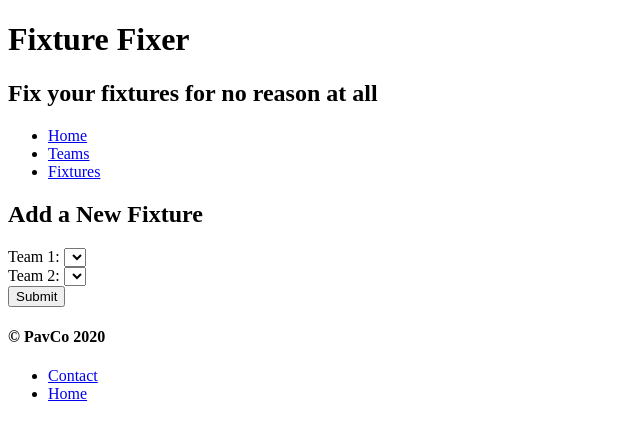
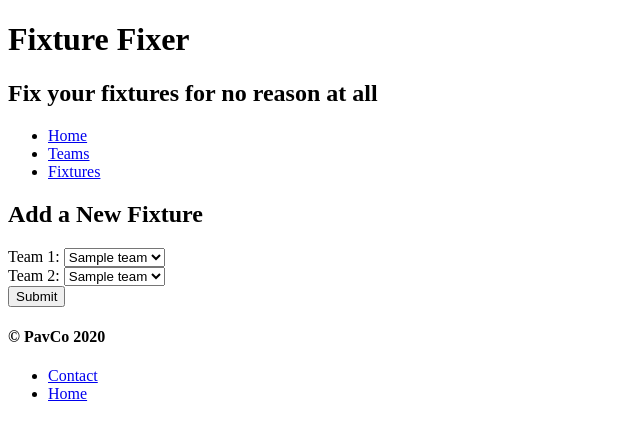
Before and after one commit to fatpav/first_project, a Flask app: page /fixtures/new in a window 1280 px wide. Shown: the top 440 px of the page, without its empty margins (0-640 px from the left). Run offline with Flask 2, Linux system fonts and the light colour scheme; a database or web service that is not in the repository returns one stand-in record (values such as "Sample title"); lists and menus that the app fills with data are empty; parts of the project's set-up code (start-up, migrations or seed data) failed here and were passed over; some libraries are stand-ins or nearby versions.

Commit message:
MVP WORKING

```diff
--- a/controllers/teams_controller.py
+++ b/controllers/teams_controller.py
@@ -2,6 +2,7 @@ from flask import Blueprint, Flask, redirect, render_template, request, url_for
 
 from models.team import Team
 import repositories.team_repository as team_repository
+import repositories.fixture_repository as fixture_repository
 
 team_blueprint = Blueprint("teams", __name__)
 
@@ -43,4 +44,5 @@ def edit_team(id):
 def show_fixtures(id):
     team = team_repository.select(id)
     fixtures = fixture_repository.show_team_fixtures(id)
-    return render_template('teams/show.html', team=team, fixtures=fixtures)
+    # import pdb; pdb.set_trace()
+    return render_template('/teams/show.html', team=team, fixtures=fixtures)
--- a/templates/fixtures/edit.html
+++ b/templates/fixtures/edit.html
@@ -22,7 +22,7 @@
     </div>
     <div>
         <label for="team2">Team 2:</label>
-        <select name="team2_id" id="team1">
+        <select name="team2_id" id="team2">
             {% for team in teams %}
             {% if team.id == fixture.team2.id %}
                 <option value="{{ team.id }}" selected>{{team.name}}</option>
--- a/templates/fixtures/index.html
+++ b/templates/fixtures/index.html
@@ -6,7 +6,8 @@
 {% for fixture in fixtures %}
 
 <section>
-    <p>{{ fixture.team1.name }} vs. {{ fixture.team2.name }} Result - {{ fixture.team1_score}} - {{fixture.team2_score}}</p>
+    <p>{{ fixture.team1.name }} vs. {{ fixture.team2.name }}
+        Result - {{ fixture.team1_score}} - {{fixture.team2_score}}</p>
     <form action="/fixtures/{{ fixture.id }}/edit" method = "POST">
     <input type="submit" value = "Edit">
     </form>
--- a/templates/fixtures/new.html
+++ b/templates/fixtures/new.html
@@ -7,9 +7,9 @@
     <div>
         <label for="team1">Team 1:</label>
         <select name="team1_id" id="team1">
-            {% for team1 in fixture %}
-            <option value="{{ team1.id }}">
-                {{ team1.name }}
+            {% for team in team1 %}
+            <option value="{{ team.id }}">
+                {{ team.name }}
             </option>
             {% endfor %}
         </select>
@@ -17,9 +17,9 @@
     <div>
         <label for="team2">Team 2:</label>
         <select name="team2_id" id="team2">
-            {% for team2 in fixture %}
-            <option value="{{ team2.id }}">
-                {{ team2.name }}
+            {% for team in team2 %}
+            <option value="{{ team.id }}">
+                {{ team.name }}
             </option>
             {% endfor %}
         </select>
--- a/templates/teams/index.html
+++ b/templates/teams/index.html
@@ -7,7 +7,8 @@
 {% for team in teams %}
 
 <section>
-    <a href="/teams/{{ team.id }}/show"><p>{{ team.name }}</p></a>
+    <a href="/teams/{{ team.id }}"><p>{{ team.name }}</p></a>
+
     <a href="/teams/{{ team.id }}/edit"></a>
     <form action="/teams/{{ team.id }}/delete" method="POST">
         <input type="submit" value="Delete">
```
Also changed, not shown: repositories/fixture_repository.py (+17 -4 lines), templates/teams/show.html (+4 -3 lines).
